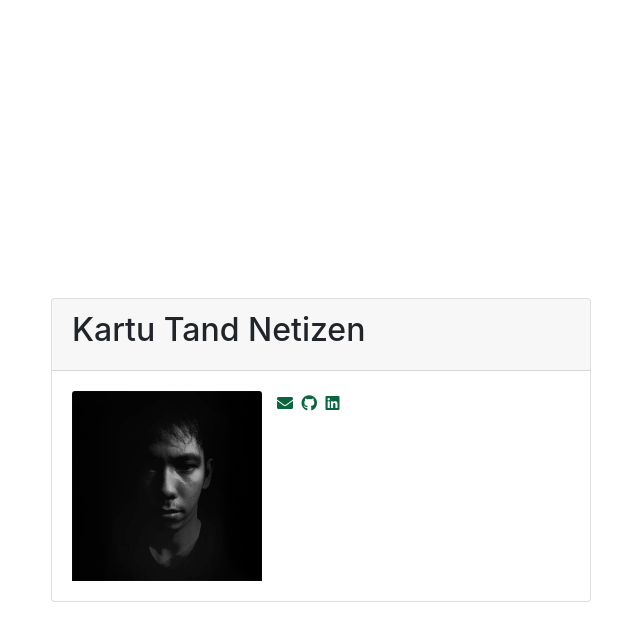
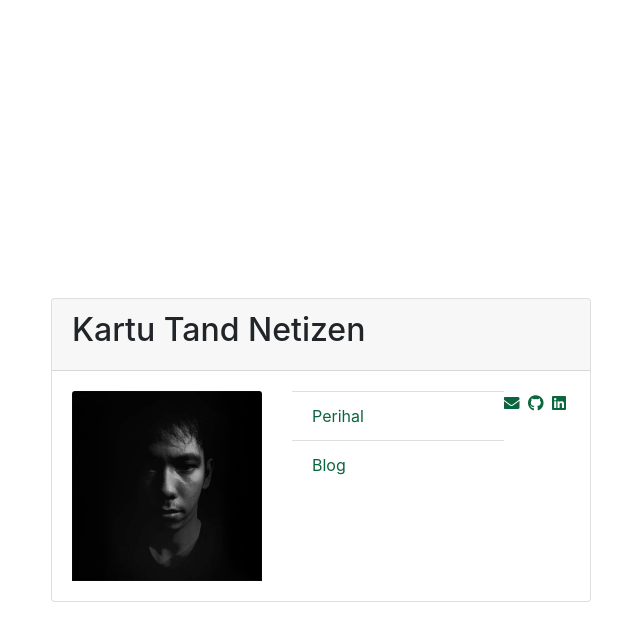
Before and after one commit to samsir/rumah, a Jekyll site: the page built from index.md, in a window 1280 px wide. Shown: the top 641 px of the page, without its empty margins (319-959 px from the left). Built offline with Jekyll 4.4.1, drawn with Linux system fonts in a browser that asks for light colours.

Commit message:
Update card.html

```diff
--- a/_includes/card.html
+++ b/_includes/card.html
@@ -8,6 +8,8 @@
                                     <div class="col-md-5">
              <a href="{{ site.url }}"><img class="card-img-top disable-user-select" alt="avatar" src="{{ site.baseurl }}/assets/images/ava.png" alt="{{ site.url }}"></a>
                                     </div>
+
+         <div class="col-md-7"
         <!-- Social links -->
         <div class="float-right">
             {%- for link in site.socials-links -%}
@@ -31,7 +33,6 @@
             {%- endfor -%}
         </div>
 
-    <div id="collapseNav" class="collapse" aria-labelledby="headingNav" data-parent="#accordionNav">
         <nav class="list-group list-group-flush">
             {% for entry in site.data.navigation %}
             {% assign sublinks = entry.sublinks %}
@@ -43,7 +44,6 @@
                     <a class="dropdown-item text-decoration-none" href="{{ site.baseurl }}{{ sublink.url }}">{{ sublink.title }}</a>
                     {% endfor %}
                 </div>
-            </div>
             {% else %}
             <a class="list-group-item text-decoration-none" href="{{ site.baseurl }}{{ entry.url }}">{{ entry.title }}</a>
             {% endif %}
@@ -53,5 +53,6 @@
 </div>
 </div>
 </div>
+</div>
 </article>
 <!-- /.card -->
```
